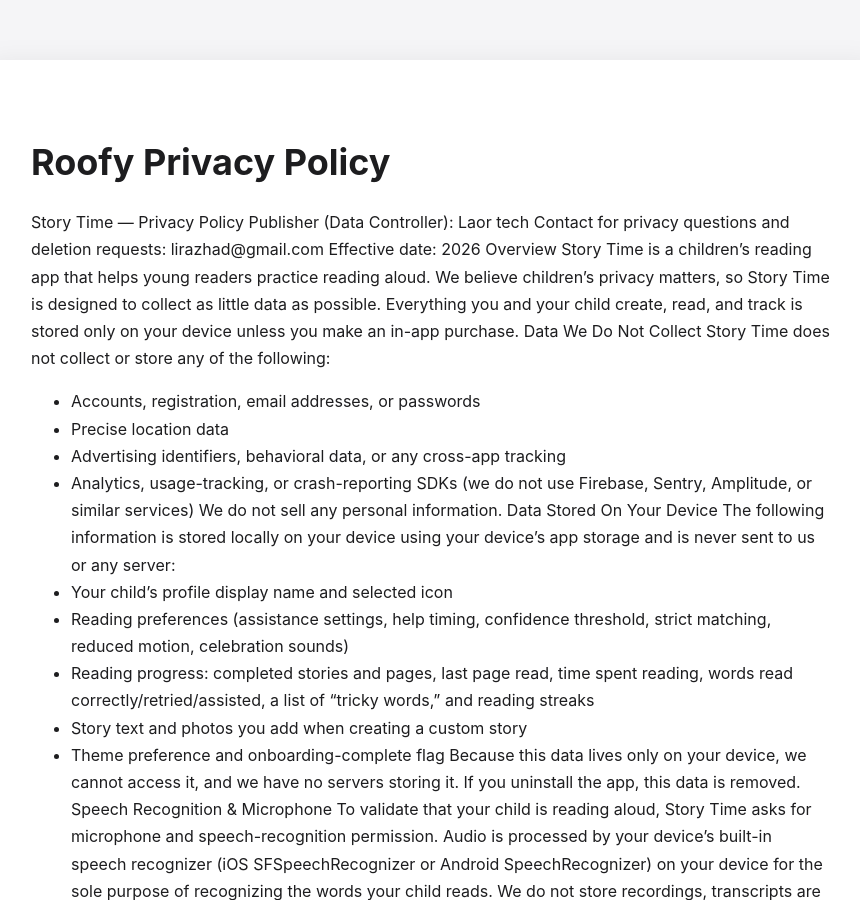
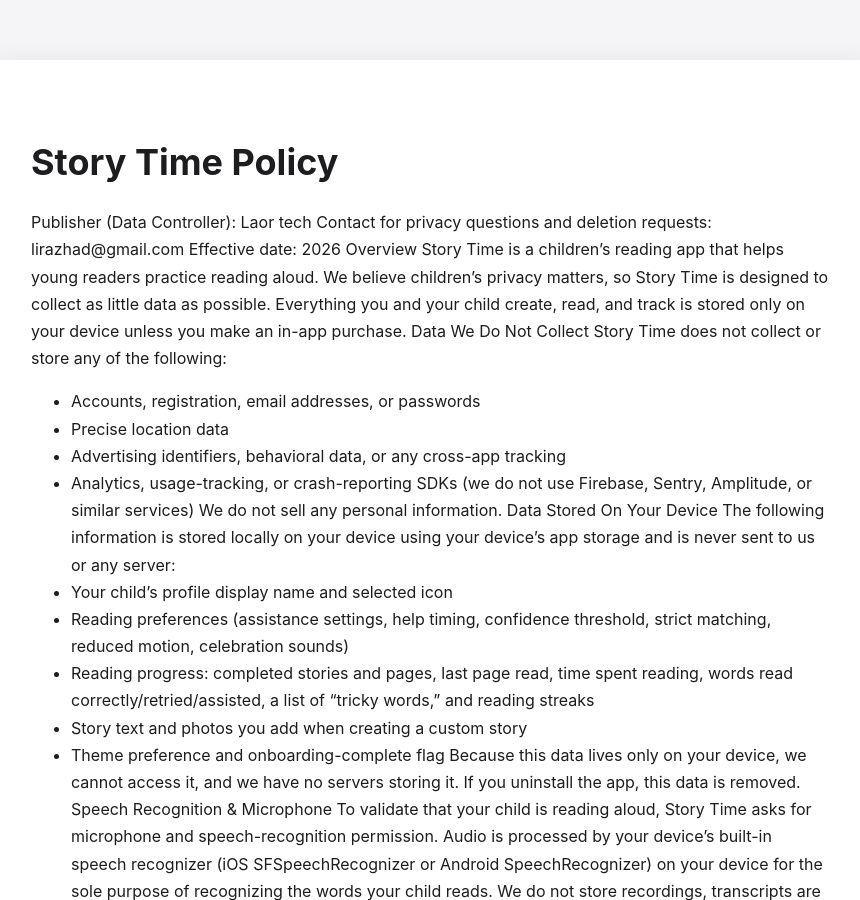
Before and after one commit to lirazhad/privacy-policy, a Jekyll site: the page built from policies/story-time/index.md, in a window 1280 px wide and 900 px high. Shown: the whole window, without its empty margins (209-1069 px from the left). Built offline with Jekyll 4.4.1, drawn with Linux system fonts in a browser that asks for light colours.

Commit message:
Rename privacy policy to Story Time Policy

```diff
--- a/policies/story-time/index.md
+++ b/policies/story-time/index.md
@@ -1,9 +1,8 @@
 ---
 layout: privacy
-title: Roofy Privacy Policy
+title: Story Time Policy
 ---
 
-Story Time — Privacy Policy
 Publisher (Data Controller): Laor tech
 Contact for privacy questions and deletion requests: lirazhad@gmail.com
 Effective date: 2026
```
